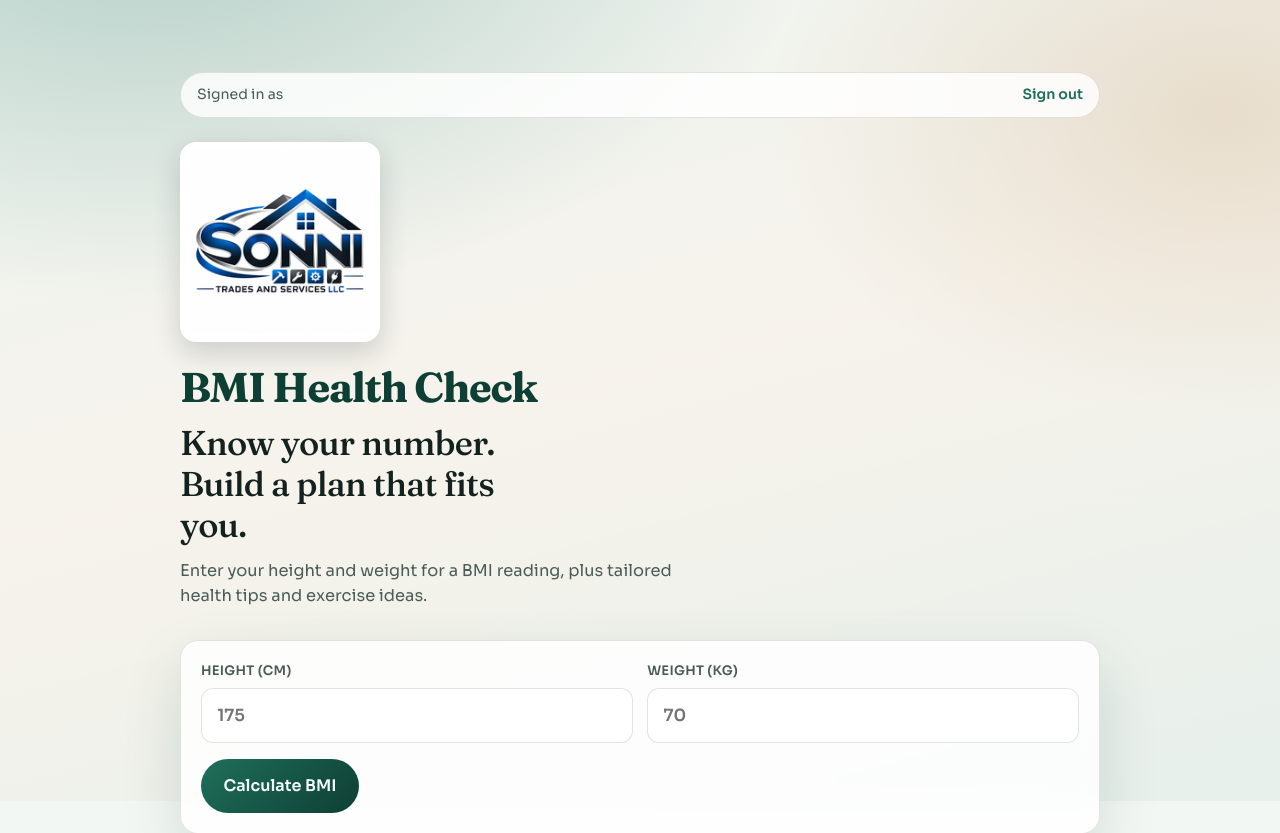
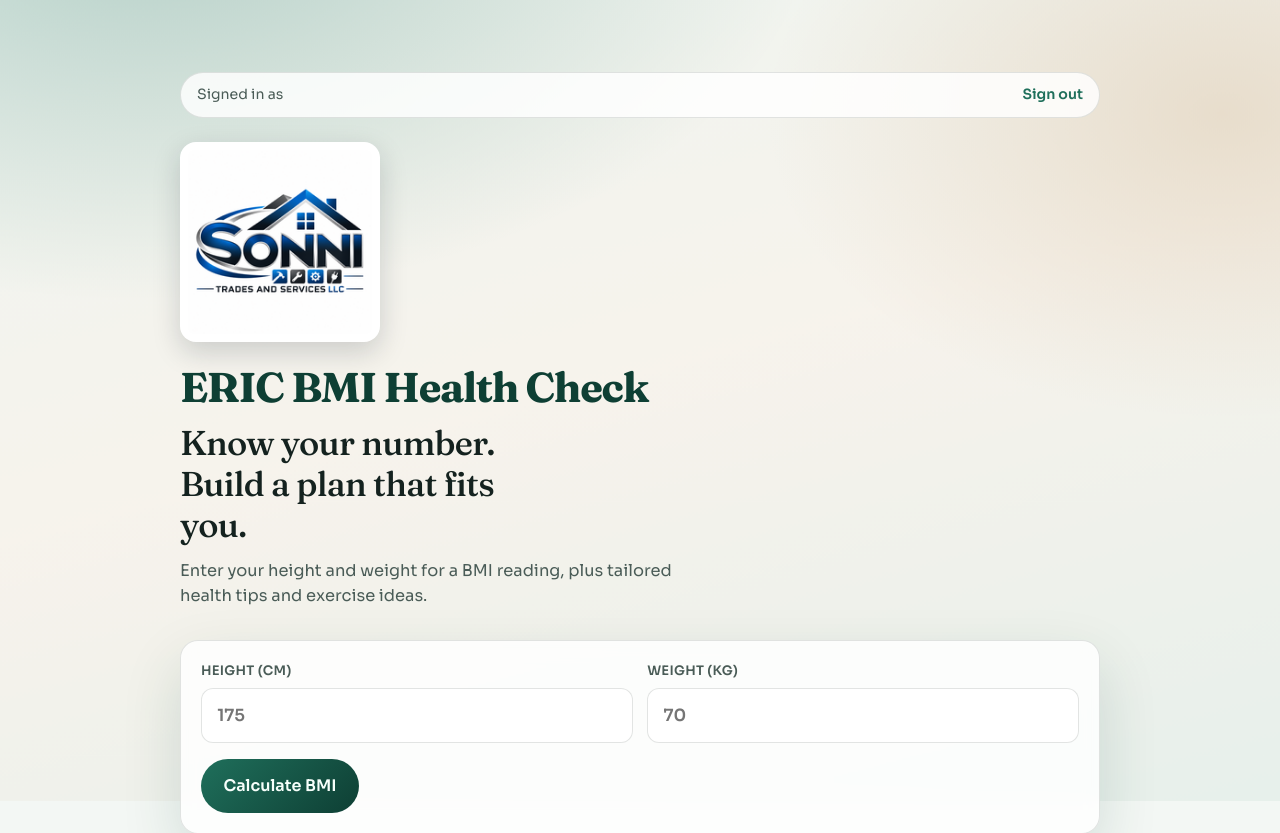
Before and after one commit to ericnsoh/bmi-health-check-k8s-app, a FastAPI app: template app/templates/index.html in a window 1280 px wide. Shown: the top 833 px of the page. Run offline with FastAPI, Linux system fonts and the light colour scheme; the template is opened without the code that fills it, so the values that code supplies are empty; some libraries are stand-ins or nearby versions.

Commit message:
updated the header

```diff
--- a/app/templates/index.html
+++ b/app/templates/index.html
@@ -29,7 +29,7 @@
         width="200"
         height="200"
       />
-      <p class="brand">BMI Health Check</p>
+      <p class="brand">ERIC BMI Health Check</p>
       <h1>Know your number. Build a plan that fits you.</h1>
       <p class="lede">Enter your height and weight for a BMI reading, plus tailored health tips and exercise ideas.</p>
     </header>
```
